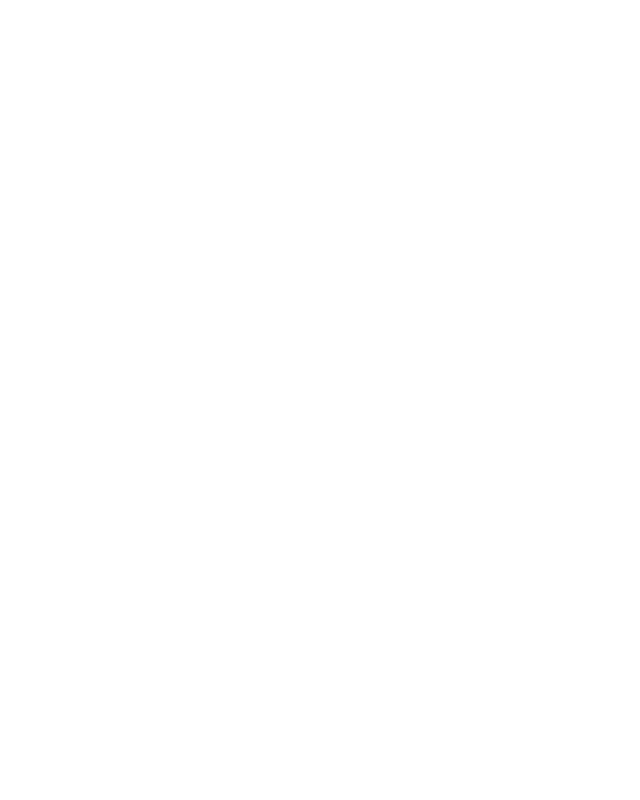
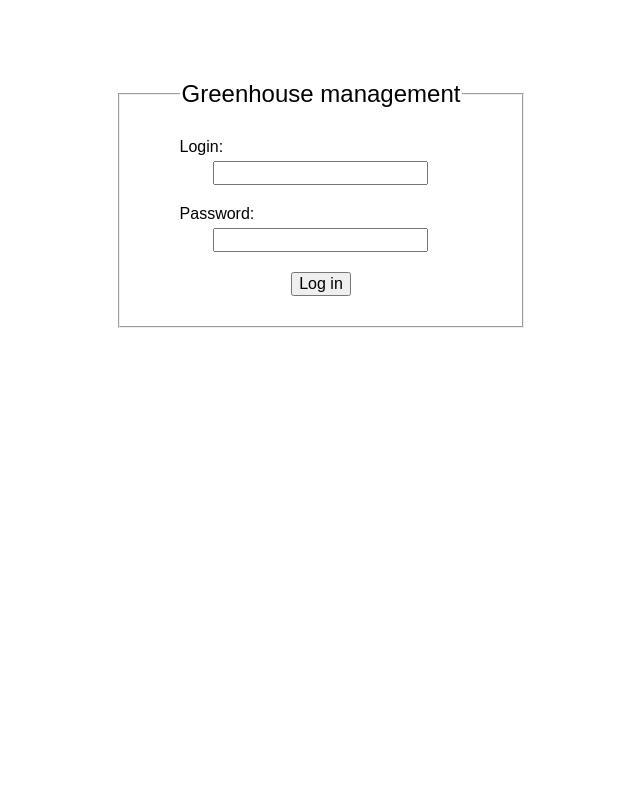
Before and after one commit to Worshox/greenhouse-mgmt, a PHP site: page / in a window 1280 px wide. Before the commit the part shown is empty. Shown: the whole page, without its empty margins (319-959 px from the left). Run offline with PHP 8.4, Linux system fonts and the light colour scheme.

Commit message:
Add login form and styling

```diff
--- a/home.php
+++ /dev/null
@@ -1,2 +0,0 @@
-<?php
-//Site to choose possible sector eg. szklarnia, sortownia, pakownia, chłodnia itp.
--- a/index.php
+++ b/index.php
@@ -1,2 +1,31 @@
+<!DOCTYPE html>
+<html lang="en">
+
+<head>
+    <meta charset="UTF-8">
+    <meta http-equiv="X-UA-Compatible" content="IE=edge">
+    <meta name="viewport" content="width=device-width, initial-scale=1.0">
+    <title>Greenhouse management systemd</title>
+    <link rel="stylesheet" href="style.css">
+</head>
+
+<body>
+
+    <div>
+        <form action="" method="POST">
+            <fieldset>
+                <legend>Greenhouse management</legend>
+                <label for="login">Login:</label>
+                <input type="text" name="login" id="login">
+                <label for="password">Password:</label>
+                <input type="password" name="password" id="password">
+                <input type="submit" value="Log in">
+            </fieldset>
+        </form>
+    </div>
+
+</body>
+
+</html>
+
 <?php
-//Starting page with login system
--- /dev/null
+++ b/style.css
@@ -0,0 +1,32 @@
+body {
+    width: 100vw;
+    margin: 0;
+}
+
+div {
+    display: flex;
+    justify-content: center;
+    margin-top: 80px;
+}
+
+fieldset {
+    display: flex;
+    align-items: center;
+    flex-direction: column;
+    padding: 30px 60px;
+    font-family: fantasy;
+    font-size: 1.5em;
+}
+
+input, label {
+    font-size: 1rem;
+}
+
+label {
+    align-self: flex-start;
+    margin-bottom: 5px;
+}
+
+#login, #password {
+    margin-bottom: 20px;
+}
```
Also changed, not shown: home/index.php (added).
